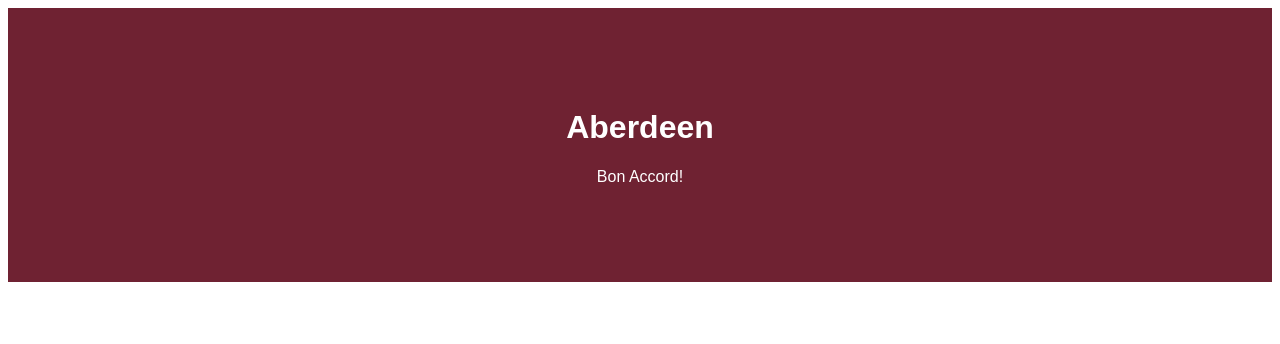
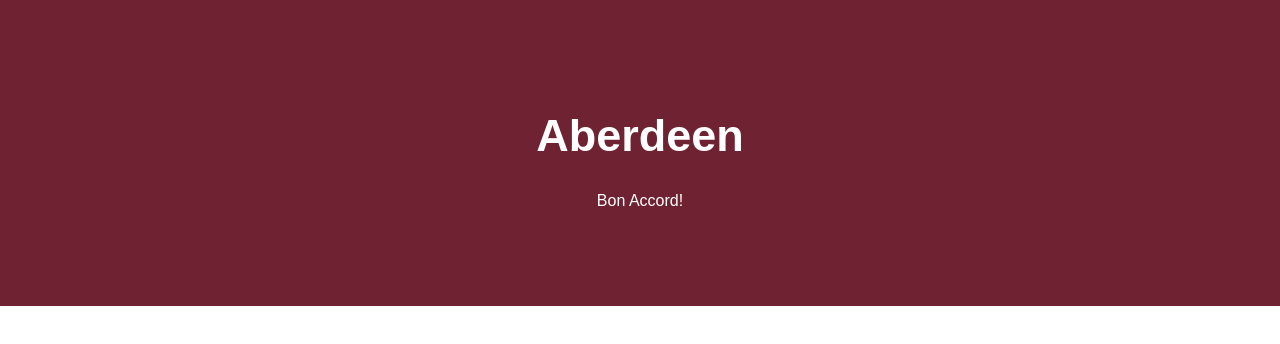
Before and after one commit to raniaadar/CA3-html-and-css-web-dev, a plain HTML site: page index.html in a window 1280 px wide. Drawn offline with Linux system fonts and the light colour scheme.

Commit message:
added box-sizing as well as a margin of 0 so the border fits the entire width of the page

```diff
--- a/index.html
+++ b/index.html
@@ -9,9 +9,12 @@ commit after every sub task / regularly-->
   <meta charset="UTF-8">
   <meta name="viewport" content="width=device-width, initial-scale=1">
   <style>
-
+    * {
+  box-sizing: border-box;
+}
     body {
   font-family: Arial, Helvetica, sans-serif;
+  margin: 0;
     }
 
     .header {
@@ -19,6 +22,9 @@ commit after every sub task / regularly-->
       text-align: center;
       background: #6f2232;
       color: white
+    }
+    .header h1 {
+      font-size: 45px;
     }
 
 </style>
```
